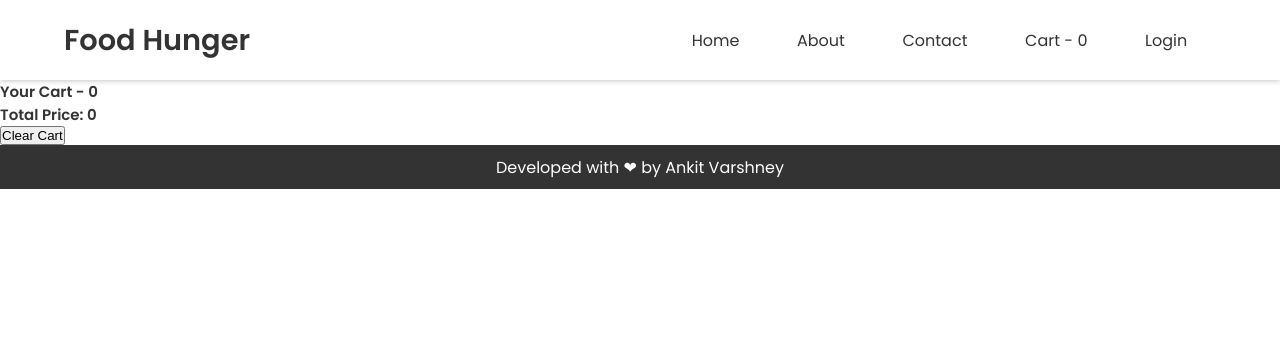
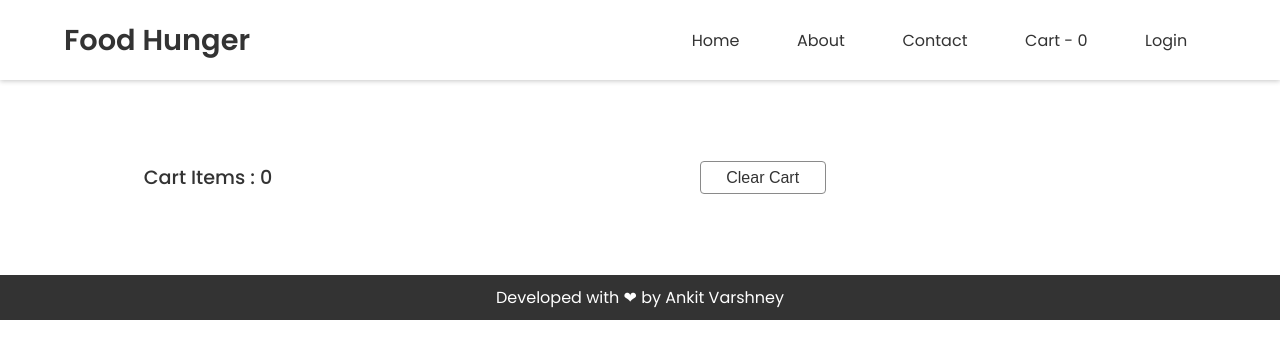
Before and after one commit to ankyv/food-hunger-app, a React (Vite) app: page /cart in a window 1280 px wide. Shown: the top 358 px of the page. Built offline with nearby package versions, Linux system fonts and the light colour scheme.

Commit message:
Styled Cart component

```diff
--- a/index.css
+++ b/index.css
@@ -592,3 +592,148 @@ body {
   width: 120px;
   height: 100px;
 }
+
+.cart {
+  padding: 2.2rem;
+}
+
+.cart .container {
+  display: flex;
+  margin: auto;
+  width: 90%;
+  max-width: 1200px;
+  align-items: flex-start;
+}
+
+.cart .container .cart-container {
+  width: 70%;
+  padding: 1rem;
+}
+
+.cart .cart-container .cart-details {
+  display: flex;
+  justify-content: space-between;
+  align-items: center;
+  padding: 1rem;
+}
+
+.cart .cart-container .cart-details .cart-info {
+  padding: 1rem;
+}
+
+.cart .cart-container .cart-details .cart-buttons .clear-cart-btn {
+  background-color: #fff;
+  border: 1px solid #8a8a8a;
+  border-radius: 4px;
+  color: #333;
+  cursor: pointer;
+  font-size: 1rem;
+  padding: 0.4rem 1.6rem;
+}
+
+.cart .cart-container .cart-details .cart-buttons .clear-cart-btn:hover {
+  color: #ff6d00;
+}
+
+.cart .cart-container .cart-details .cart-info h2 {
+  font-size: 1.2rem;
+  font-weight: 500;
+}
+
+.cart .cart-container .cart-items .food-item {
+  display: flex;
+  align-items: center;
+  padding: 1rem;
+  margin: 1rem auto;
+}
+
+.cart .cart-container .cart-items .food-item .food-image {
+  border-radius: 0.4rem;
+  width: 120px;
+  height: 100px;
+  margin-right: 0.4rem;
+}
+
+.cart .cart-container .cart-items .food-item .food-image img {
+  border-radius: inherit;
+  width: 100%;
+  height: 100%;
+}
+
+.cart .cart-container .cart-items .food-item .food-info {
+  width: 40%;
+  padding: 0.8rem;
+  margin-right: 0.4rem;
+}
+
+.cart .cart-container .cart-items .food-item .food-info h2 {
+  font-size: 1rem;
+  font-weight: 500;
+}
+
+.cart .cart-container .cart-items .food-item .food-info p {
+  font-size: 0.8rem;
+}
+
+.cart .cart-container .cart-items .food-item .food-quantity {
+  border: 1px solid #8a8a8a;
+  display: flex;
+  justify-content: space-between;
+  font-size: 1rem;
+  width: 100px;
+  margin-right: 1.4rem;
+}
+
+.cart .cart-container .cart-items .food-item .food-quantity button {
+  background-color: transparent;
+  border: none;
+  color: #333;
+  cursor: pointer;
+  font-size: 1.4rem;
+  font-weight: normal;
+  width: 30px;
+}
+
+.cart .cart-container .cart-items .food-item .food-price {
+  font-size: 1rem;
+}
+
+.cart .container .checkout {
+  padding: 1rem;
+  margin: 2rem;
+}
+
+.cart .checkout h2 {
+  font-size: 1.2rem;
+  font-weight: 500;
+  margin-bottom: 1rem;
+}
+
+.cart .checkout .bill-details {
+  border-bottom: 1px solid #333;
+  font-size: 1rem;
+  width: 300px;
+  padding: 1rem 0;
+}
+
+.cart .checkout .bill-detail {
+  display: flex;
+  justify-content: space-between;
+  padding: 0.4rem 0;
+}
+
+.cart .checkout .bill-detail p:first-child {
+  width: 60%;
+}
+
+.cart .checkout .total {
+  display: flex;
+  justify-content: space-between;
+  font-size: 1rem;
+  font-weight: 500;
+  margin: 1rem 0;
+}
+
+.cart .checkout .total p:first-child {
+  width: 60%;
+}
--- a/src/components/Cart.js
+++ b/src/components/Cart.js
@@ -21,18 +21,26 @@ const Cart = () => {
   };
 
   return (
-    <div>
-      <h2>Your Cart - {cartItems.length}</h2>
-      <h2>Total Price: {cartTotal / 100}</h2>
+    <div className="cart">
+      <div className="container">
+        <div className="cart-container">
+          <div className="cart-details">
+            <div className="cart-info">
+              <h2>Cart Items : {cartItems.length}</h2>
+              {/* <h2>Total Price : {cartTotal / 100}</h2> */}
+            </div>
+            <div className="cart-buttons">
               <button
-        className="clear-btn"
+                className="clear-cart-btn"
                 onClick={() => {
                   handleClearCart();
                 }}
               >
                 Clear Cart
               </button>
-      <div>
+            </div>
+          </div>
+          <div className="cart-items">
             {cartItems?.map((item) => {
               return (
                 <FoodItem
@@ -46,6 +54,31 @@ const Cart = () => {
             })}
           </div>
         </div>
+        {cartItems.length > 0 && (
+          <div className="checkout">
+            <h2>Bill Details</h2>
+            <div className="bill-details">
+              <div className="bill-detail">
+                <p>Item Total</p>
+                <p>&#8377; {cartTotal / 100}</p>
+              </div>
+              <div className="bill-detail">
+                <p>Delivery Fee</p>
+                <p>&#8377; 50</p>
+              </div>
+              <div className="bill-detail">
+                <p>GST and Restaurant Charges</p>
+                <p>&#8377; 100</p>
+              </div>
+            </div>
+            <div className="total">
+              <p>To Pay</p>
+              <p>&#8377; {cartTotal / 100 + 150}</p>
+            </div>
+          </div>
+        )}
+      </div>
+    </div>
   );
 };
 
--- a/src/components/FoodItem.js
+++ b/src/components/FoodItem.js
@@ -38,15 +38,17 @@ const FoodItem = ({
       <div className="food-image">
         <img src={IMG_CDN_URL + imageId} />
       </div>
-      <div className="food-details">
-        <h2>{name}</h2>
-        <h4>Rs. {price / 100}</h4>
-        <h3>Total Price: {totalPrice / 100}</h3>
+      <div className="food-info">
+        <h2 className="title">{name}</h2>
+        <p>Rs. {price / 100}</p>
       </div>
       <div className="food-quantity">
         <button onClick={() => handleDecreaseItem()}>-</button>
         <p>{count}</p>
-        <button onClick={() => handleIncreaseItem()}>+</button>
+        <button onClick={() => handleIncreaseItem()}>&#43;</button>
+      </div>
+      <div className="food-price">
+        <p>Total Price : {totalPrice / 100}</p>
       </div>
     </div>
   );
```
Lines whose indentation alone changed are shown as unchanged.
